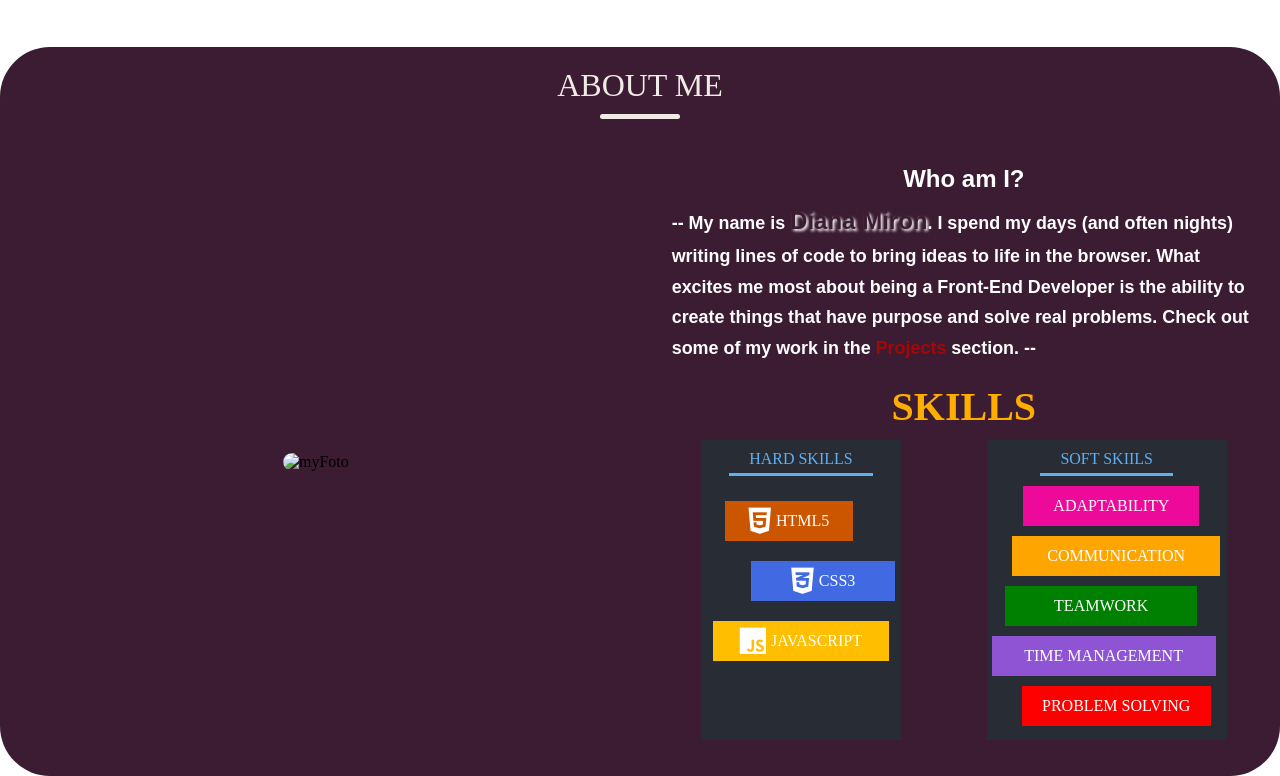
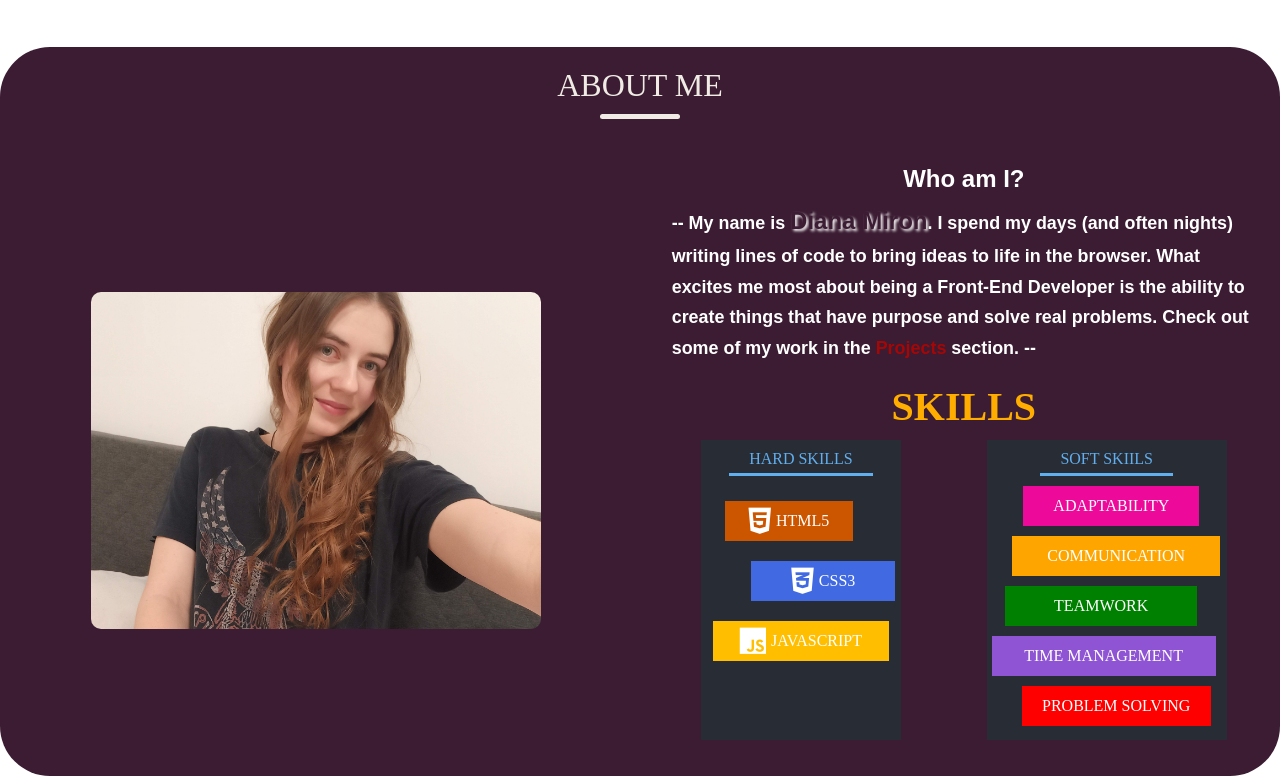
Before and after one commit to Dianak00/PortofolioUpdate.github.io, a plain HTML site: page index.html in a window 1280 px wide. Shown: the part 575-1351 px from the top of the page. Drawn offline with Linux system fonts and the light colour scheme; files whose address does not match are found by name.

Commit message:
Update index.html

```diff
--- a/index.html
+++ b/index.html
@@ -46,7 +46,7 @@
             <!-- The left part of the main container-->
             <div class="left--container">
                 <div>
-                    <img src="20230327_010138.jpg" alt="myFoto" class="my-image">
+                    <img src="./images/20230327_010138.jpg" alt="myFoto" class="my-image">
                 </div>
                 <!--
                 <div>
```
